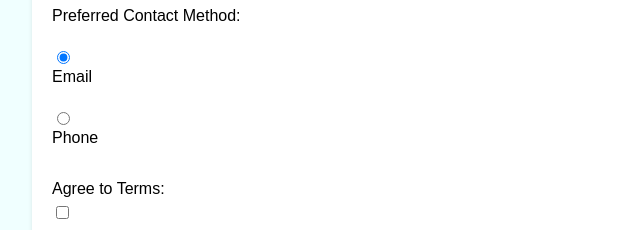
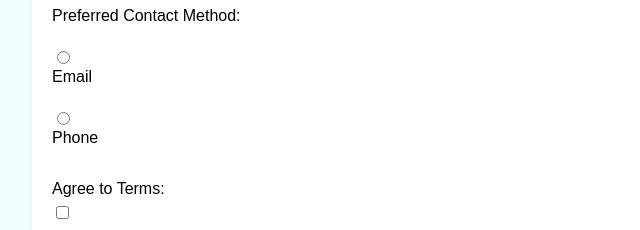
Before and after one commit to lcow-2437/lcow-2437.github.io, a plain HTML site: page contact.html in a window 1280 px wide. Shown: the part 1575-1805 px from the top of the page, 272-912 px from the left. Drawn offline with Linux system fonts and the light colour scheme.

Commit message:
map udated

```diff
--- a/contact.html
+++ b/contact.html
@@ -95,7 +95,6 @@
                   id="contact_email"
                   name="contact_method"
                   value="email"
-                  checked
                 />
                 <label for="contact_email">Email</label><br />
                 <input
```
